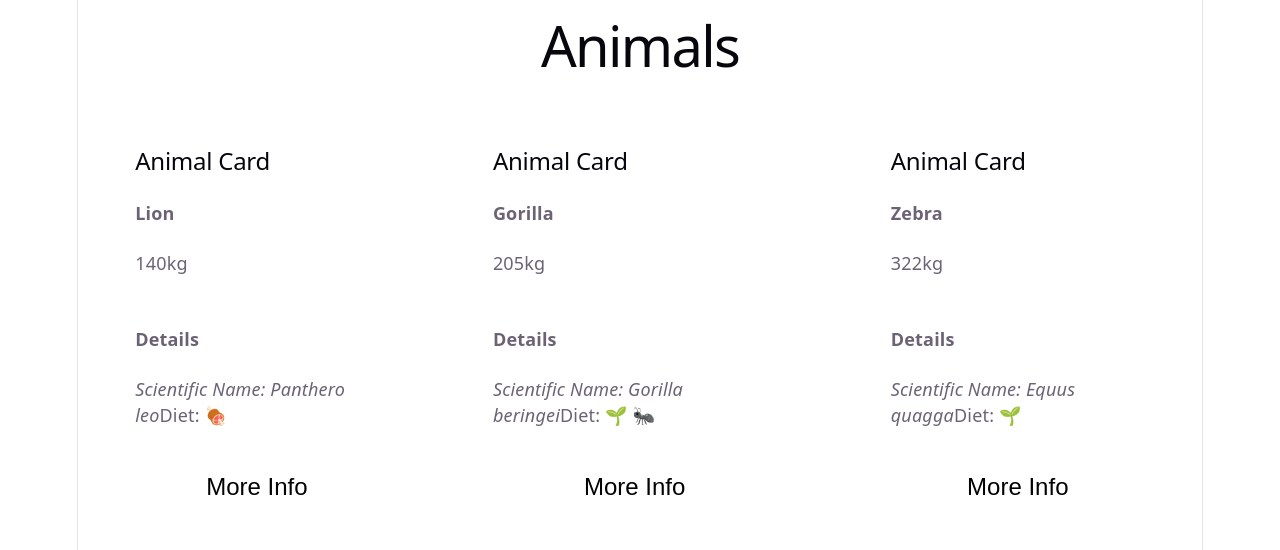
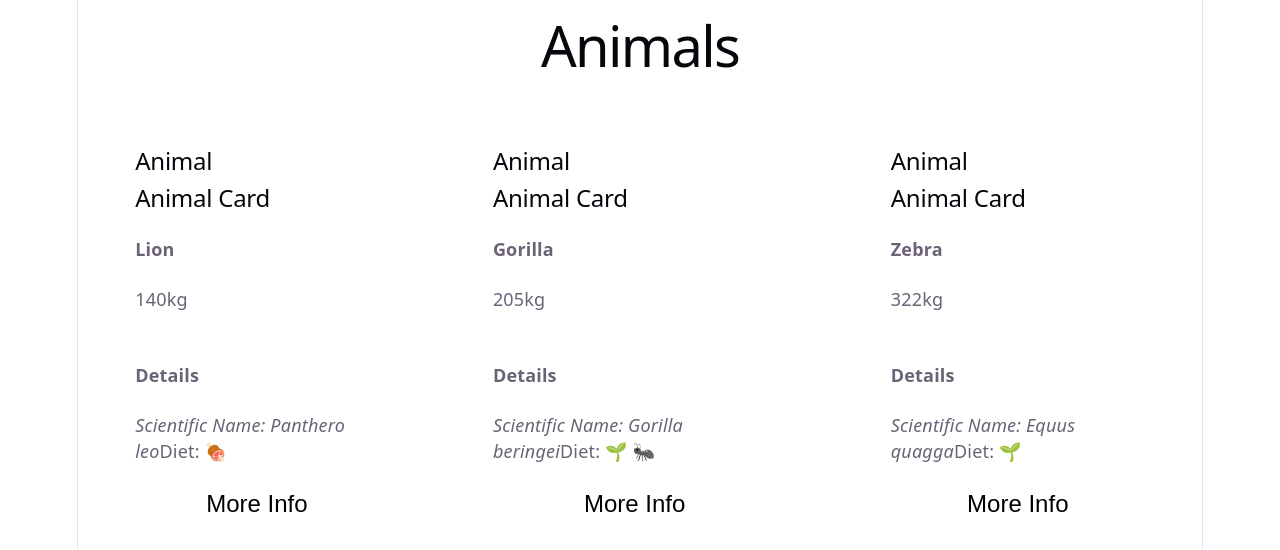
Before and after one commit to Destop3501/React_Learn_2, a React (Vite) app in the folder frontend/react_learn/: page / in a window 1280 px wide. Shown: the top 550 px of the page. Built offline with nearby package versions, Linux system fonts and the light colour scheme.

Commit message:
feat: add Card and AnimationCard components

```diff
--- a/frontend/react_learn/src/compnent/Animation.jsx
+++ b/frontend/react_learn/src/compnent/Animation.jsx
@@ -2,20 +2,32 @@ import React from "react";
 import './Animation.css';
 import PropTypes from 'prop-types';
 import AnimalDetails from "./AnimalDetails.jsx";
+import Card from "./Card.jsx"
 
 function AnimationCard({ name, size, additional, ShowAdditional, ...props }) {
 
     return (
         <div className="card">
-            <h2>Animal Card</h2>
-            <h4>{name}</h4>
+            <Card title="Animal">
+                <h2>Animal Card</h2>
+                <h4>{name}</h4>
+                {/* <p><i>{props.scintificName}</i></p> */}
+                <p>{size}kg</p>
+                {/* <p>{props.diet.map(food => convertFood(food)).join(' ')}</p> */}
+                <br />
+                <AnimalDetails {...props} />
+                <br />
+                <button onClick={() => ShowAdditional(additional)}>More Info</button>
+            </Card>
+            {/* <h2>Animal Card</h2>
+            <h4>{name}</h4> */}
             {/* <p><i>{props.scintificName}</i></p> */}
-            <p>{size}kg</p>
+            {/* <p>{size}kg</p> */}
             {/* <p>{props.diet.map(food => convertFood(food)).join(' ')}</p> */}
-            <br />
+            {/* <br />
             <AnimalDetails {...props} />
             <br />
-            <button onClick={() => ShowAdditional(additional)}>More Info</button>
+            <button onClick={() => ShowAdditional(additional)}>More Info</button> */}
         </div>
     )
 }
--- /dev/null
+++ b/frontend/react_learn/src/compnent/Card.jsx
@@ -0,0 +1,22 @@
+import PropTypes from "prop-types"
+
+function Card({ children, title }) {
+    return (
+        <div className="Card">
+            <h2>{title}</h2>
+            <div>
+                {children}
+            </div>
+        </div>
+    )
+}
+
+Card.propType = {
+    children: PropTypes.oneOfType([
+        PropTypes.arrayOf(PropTypes.element),
+        PropTypes.element.isRequired
+    ]),
+    title: PropTypes.string.isRequired
+}
+
+export default Card
```
